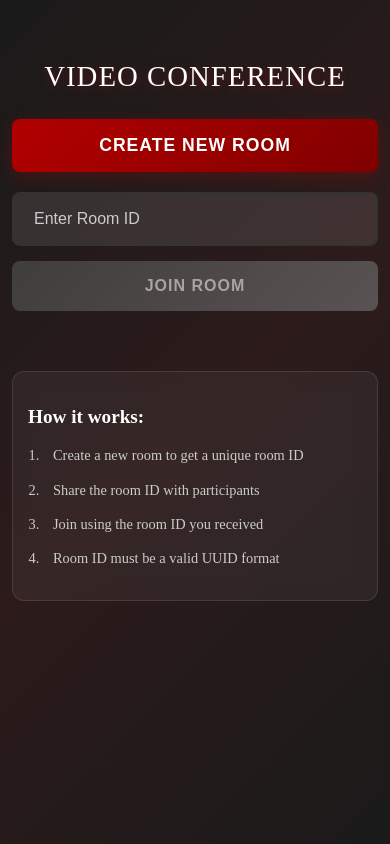
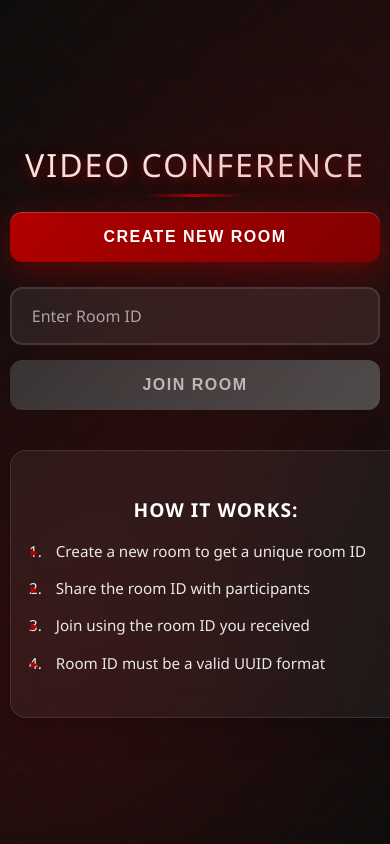
Before and after one commit to Levsha007/conversatio_cordis_ad_cor_y_ts, a React (Create React App) app: page / in a window 390 px wide. Built offline with nearby package versions, Linux system fonts and the light colour scheme; no server answers.

Commit message:
up: some things

```diff
--- a/src/pages/Main/Main.module.css
+++ b/src/pages/Main/Main.module.css
@@ -1,216 +1,326 @@
 .container {
-    max-width: 800px;
-    margin: 0 auto;
-    padding: 40px 20px;
+    width: 100%;
+    min-height: 100vh;
+    margin: 0;
+    padding: 0;
     text-align: center;
-    font-family: 'Arial, sans-serif';
+    font-family: 'Segoe UI', Tahoma, Geneva, Verdana, sans-serif;
     box-sizing: border-box;
-    min-height: 100vh;
     display: flex;
     flex-direction: column;
     justify-content: center;
-    background: linear-gradient(135deg, #1a1a1a 0%, #2d1b1b 50%, #1a1a1a 100%);
+    align-items: center;
+    background:
+        radial-gradient(circle at 20% 80%, rgba(179, 0, 0, 0.15) 0%, transparent 50%),
+        radial-gradient(circle at 80% 20%, rgba(128, 0, 0, 0.15) 0%, transparent 50%),
+        radial-gradient(circle at 40% 40%, rgba(102, 0, 0, 0.1) 0%, transparent 50%),
+        linear-gradient(135deg, #0c0c0c 0%, #1a0f0f 50%, #0c0c0c 100%);
     color: #ffffff;
+    position: relative;
+    overflow: hidden;
+}
+
+.container::before {
+    content: '';
+    position: absolute;
+    top: 0;
+    left: 0;
+    right: 0;
+    bottom: 0;
+    background:
+        linear-gradient(45deg, transparent 65%, rgba(179, 0, 0, 0.03) 65%, rgba(179, 0, 0, 0.03) 70%, transparent 70%),
+        linear-gradient(-45deg, transparent 65%, rgba(179, 0, 0, 0.03) 65%, rgba(179, 0, 0, 0.03) 70%, transparent 70%);
+    background-size: 40px 40px;
+    pointer-events: none;
+}
+
+.content {
+    max-width: 600px;
+    width: 90%;
+    padding: 60px 40px;
+    position: relative;
+    z-index: 2;
 }
 
 .title {
-    font-size: 3rem;
-    margin-bottom: 40px;
+    font-size: 4rem;
+    margin-bottom: 50px;
     color: #ffffff;
-    line-height: 1.2;
+    line-height: 1.1;
     font-weight: 300;
-    letter-spacing: 2px;
+    letter-spacing: 3px;
     text-transform: uppercase;
-    text-shadow: 0 2px 10px rgba(255, 0, 0, 0.3);
+    text-shadow:
+        0 2px 10px rgba(255, 0, 0, 0.3),
+        0 4px 20px rgba(255, 0, 0, 0.2);
+    background: linear-gradient(135deg, #ffffff 0%, #e6e6e6 100%);
+    -webkit-background-clip: text;
+    -webkit-text-fill-color: transparent;
+    background-clip: text;
+    position: relative;
+}
+
+.title::after {
+    content: '';
+    position: absolute;
+    bottom: -15px;
+    left: 50%;
+    transform: translateX(-50%);
+    width: 100px;
+    height: 3px;
+    background: linear-gradient(90deg, transparent, #b30000, transparent);
 }
 
 .roomControls {
     display: flex;
     flex-direction: column;
-    gap: 25px;
-    margin-bottom: 40px;
+    gap: 30px;
+    margin-bottom: 50px;
 }
 
 .createButton {
-    padding: 16px 32px;
+    padding: 20px 40px;
     background: linear-gradient(135deg, #b30000 0%, #800000 100%);
     color: white;
     border: none;
-    border-radius: 8px;
+    border-radius: 12px;
     cursor: pointer;
-    font-size: 1.1rem;
+    font-size: 1.2rem;
     font-weight: 600;
-    transition: all 0.3s ease;
-    width: auto;
-    min-width: 220px;
+    transition: all 0.4s cubic-bezier(0.25, 0.46, 0.45, 0.94);
+    width: 100%;
+    max-width: 400px;
     margin: 0 auto;
     text-transform: uppercase;
-    letter-spacing: 1px;
-    box-shadow: 0 4px 15px rgba(179, 0, 0, 0.3);
+    letter-spacing: 1.5px;
+    box-shadow:
+        0 8px 30px rgba(179, 0, 0, 0.4),
+        inset 0 1px 0 rgba(255, 255, 255, 0.2);
+    position: relative;
+    overflow: hidden;
+}
+
+.createButton::before {
+    content: '';
+    position: absolute;
+    top: 0;
+    left: -100%;
+    width: 100%;
+    height: 100%;
+    background: linear-gradient(90deg, transparent, rgba(255, 255, 255, 0.2), transparent);
+    transition: left 0.6s;
+}
+
+.createButton:hover::before {
+    left: 100%;
 }
 
 .createButton:hover {
     background: linear-gradient(135deg, #cc0000 0%, #990000 100%);
-    transform: translateY(-2px);
-    box-shadow: 0 6px 20px rgba(179, 0, 0, 0.4);
+    transform: translateY(-3px);
+    box-shadow:
+        0 12px 40px rgba(179, 0, 0, 0.6),
+        inset 0 1px 0 rgba(255, 255, 255, 0.3);
 }
 
 .joinContainer {
     display: flex;
-    gap: 12px;
-    flex-wrap: wrap;
-    justify-content: center;
+    flex-direction: column;
+    gap: 20px;
     align-items: center;
+    width: 100%;
+    max-width: 500px;
+    margin: 0 auto;
 }
 
 .roomIdInput {
-    flex: 1;
-    padding: 16px 20px;
-    border: 2px solid #333;
-    border-radius: 8px;
-    font-size: 1rem;
-    min-width: 250px;
-    max-width: 350px;
+    width: 100%;
+    padding: 18px 24px;
+    border: 2px solid rgba(255, 255, 255, 0.1);
+    border-radius: 12px;
+    font-size: 1.1rem;
     box-sizing: border-box;
-    background: rgba(255, 255, 255, 0.1);
+    background: rgba(255, 255, 255, 0.08);
     color: #ffffff;
     transition: all 0.3s ease;
     backdrop-filter: blur(10px);
+    font-family: inherit;
 }
 
 .roomIdInput:focus {
     outline: none;
     border-color: #b30000;
-    background: rgba(255, 255, 255, 0.15);
-    box-shadow: 0 0 0 3px rgba(179, 0, 0, 0.1);
+    background: rgba(255, 255, 255, 0.12);
+    box-shadow:
+        0 0 0 4px rgba(179, 0, 0, 0.15),
+        inset 0 2px 8px rgba(0, 0, 0, 0.2);
 }
 
 .roomIdInput::placeholder {
-    color: #cccccc;
+    color: rgba(255, 255, 255, 0.6);
 }
 
 .joinButton {
-    padding: 16px 32px;
+    padding: 18px 40px;
     background: linear-gradient(135deg, #333333 0%, #555555 100%);
     color: white;
     border: none;
-    border-radius: 8px;
+    border-radius: 12px;
     cursor: pointer;
-    font-size: 1rem;
+    font-size: 1.1rem;
     transition: all 0.3s ease;
-    min-width: 120px;
+    width: 100%;
+    max-width: 400px;
     text-transform: uppercase;
-    letter-spacing: 1px;
+    letter-spacing: 1.5px;
     font-weight: 600;
+    box-shadow:
+        0 6px 20px rgba(0, 0, 0, 0.3),
+        inset 0 1px 0 rgba(255, 255, 255, 0.1);
 }
 
 .joinButton:disabled {
-    background: linear-gradient(135deg, #555555 0%, #777777 100%);
+    background: linear-gradient(135deg, #444444 0%, #666666 100%);
     cursor: not-allowed;
-    opacity: 0.6;
+    opacity: 0.7;
+    transform: none !important;
+    box-shadow: 0 4px 15px rgba(0, 0, 0, 0.2) !important;
 }
 
 .joinButton:hover:not(:disabled) {
     background: linear-gradient(135deg, #444444 0%, #666666 100%);
     transform: translateY(-2px);
-    box-shadow: 0 4px 15px rgba(0, 0, 0, 0.3);
+    box-shadow:
+        0 8px 25px rgba(0, 0, 0, 0.4),
+        inset 0 1px 0 rgba(255, 255, 255, 0.15);
 }
 
 .errorMessage {
     color: #ff6b6b;
-    font-size: 0.9rem;
-    margin-top: 10px;
-    padding: 12px;
+    font-size: 1rem;
+    margin-top: 15px;
+    padding: 16px 20px;
     background: rgba(255, 107, 107, 0.1);
-    border-radius: 6px;
+    border-radius: 8px;
     border: 1px solid rgba(255, 107, 107, 0.3);
+    width: 100%;
     max-width: 400px;
-    margin-left: auto;
-    margin-right: auto;
+    backdrop-filter: blur(10px);
 }
 
 .infoBox {
-    margin-top: 40px;
-    padding: 30px;
+    margin-top: 50px;
+    padding: 40px;
     background: rgba(255, 255, 255, 0.05);
-    border-radius: 12px;
+    border-radius: 16px;
     text-align: left;
-    backdrop-filter: blur(10px);
+    backdrop-filter: blur(15px);
     border: 1px solid rgba(255, 255, 255, 0.1);
+    width: 100%;
+    max-width: 500px;
+    box-shadow: 0 8px 32px rgba(0, 0, 0, 0.2);
 }
 
 .infoTitle {
     color: #ffffff;
-    margin-bottom: 15px;
-    font-size: 1.3rem;
+    margin-bottom: 20px;
+    font-size: 1.4rem;
     font-weight: 600;
+    text-align: center;
+    text-transform: uppercase;
+    letter-spacing: 1px;
 }
 
 .infoList {
     padding-left: 20px;
-    color: #cccccc;
-    line-height: 1.7;
-    font-size: 1rem;
+    color: rgba(255, 255, 255, 0.9);
+    line-height: 1.8;
+    font-size: 1.05rem;
 }
 
 .infoList li {
-    margin-bottom: 12px;
+    margin-bottom: 16px;
     padding-left: 10px;
+    position: relative;
+}
+
+.infoList li::before {
+    content: '▸';
+    color: #b30000;
+    position: absolute;
+    left: -15px;
+    font-weight: bold;
 }
 
 /* Мобильные стили */
 @media (max-width: 768px) {
-    .container {
-        padding: 30px 15px;
-        justify-content: flex-start;
-        padding-top: 60px;
+    .content {
+        padding: 40px 20px;
+        width: 95%;
     }
 
     .title {
-        font-size: 2.2rem;
-        margin-bottom: 30px;
-        letter-spacing: 1px;
+        font-size: 2.5rem;
+        margin-bottom: 40px;
+        letter-spacing: 2px;
     }
 
     .roomControls {
-        gap: 20px;
-        margin-bottom: 30px;
+        gap: 25px;
+        margin-bottom: 40px;
     }
 
     .joinContainer {
-        flex-direction: column;
-        align-items: stretch;
         gap: 15px;
     }
 
     .roomIdInput {
-        min-width: 100%;
-        max-width: 100%;
-        margin: 0;
+        padding: 16px 20px;
+        font-size: 1rem;
     }
 
+    .createButton,
     .joinButton {
-        width: 100%;
-        max-width: none;
-    }
-
-    .createButton {
-        width: 100%;
-        max-width: none;
+        padding: 16px 32px;
+        font-size: 1rem;
     }
 
     .infoBox {
-        margin-top: 30px;
-        padding: 20px;
+        margin-top: 40px;
+        padding: 30px 25px;
     }
 
     .infoTitle {
         font-size: 1.2rem;
+        margin-bottom: 15px;
+    }
+
+    .infoList {
+        font-size: 1rem;
+        padding-left: 15px;
+    }
+
+    .infoList li {
+        margin-bottom: 12px;
+    }
+}
+
+@media (max-width: 480px) {
+    .content {
+        padding: 30px 15px;
+    }
+
+    .title {
+        font-size: 2rem;
+        margin-bottom: 30px;
+    }
+
+    .infoBox {
+        padding: 25px 20px;
     }
 
     .infoList {
         font-size: 0.95rem;
-        padding-left: 15px;
     }
 
     .infoList li {
@@ -218,33 +328,24 @@
     }
 }
 
-@media (max-width: 480px) {
-    .container {
-        padding: 20px 12px;
-        padding-top: 40px;
-    }
-
-    .title {
-        font-size: 1.8rem;
-        margin-bottom: 25px;
-    }
-
-    .infoBox {
-        padding: 15px;
-    }
-
-    .infoList {
-        font-size: 0.9rem;
-    }
-}
-
 /* Планшеты */
 @media (min-width: 769px) and (max-width: 1024px) {
-    .container {
+    .content {
         padding: 50px 30px;
     }
 
     .title {
-        font-size: 2.5rem;
+        font-size: 3.2rem;
     }
 }
+
+/* Большие экраны */
+@media (min-width: 1440px) {
+    .content {
+        max-width: 700px;
+    }
+
+    .title {
+        font-size: 4.5rem;
+    }
+}
--- a/src/pages/Main/index.tsx
+++ b/src/pages/Main/index.tsx
@@ -52,6 +52,7 @@ const Main: React.FC = () => {
     // Рендер компонента
     return (
         <div className={styles.container}>
+            <div className={styles.content}>
                 {/* Заголовок приложения */}
                 <h1 className={styles.title}>Video Conference</h1>
 
@@ -104,6 +105,7 @@ const Main: React.FC = () => {
                     </ol>
                 </div>
             </div>
+        </div>
     );
 };
 
--- a/src/pages/Room/Room.module.css
+++ b/src/pages/Room/Room.module.css
@@ -22,11 +22,11 @@
   border: 1px solid rgba(255, 255, 255, 0.1);
 }
 
-/* Базовые стили для видео элементов - ИСПРАВЛЕНО: убрано object-fit: cover */
+/* Базовые стили для видео элементов */
 .video {
   width: 100%;
   height: 100%;
-  object-fit: contain; /* Вернул нормальное отображение без обрезки */
+  object-fit: contain;
   transition: opacity 0.3s ease;
 }
 
@@ -367,7 +367,7 @@
   line-height: 1.4;
 }
 
-/* Панель управления (кнопки внизу экрана) - ИСПРАВЛЕНО: убраны фон и граница */
+/* Панель управления (кнопки внизу экрана) */
 .controls {
   position: fixed;
   bottom: 20px;
@@ -927,7 +927,7 @@
 }
 
 .videoWrapperFullscreen .video {
-  object-fit: contain; /* В полноэкранном режиме тоже нормальный размер */
+  object-fit: contain;
 }
 
 .videoWrapperHidden {
```
Also changed, not shown: src/hooks/useWebRTC.ts (+10 -2 lines), src/pages/Room/index.tsx (+118 -118 lines). Lines whose indentation alone changed are shown as unchanged.
